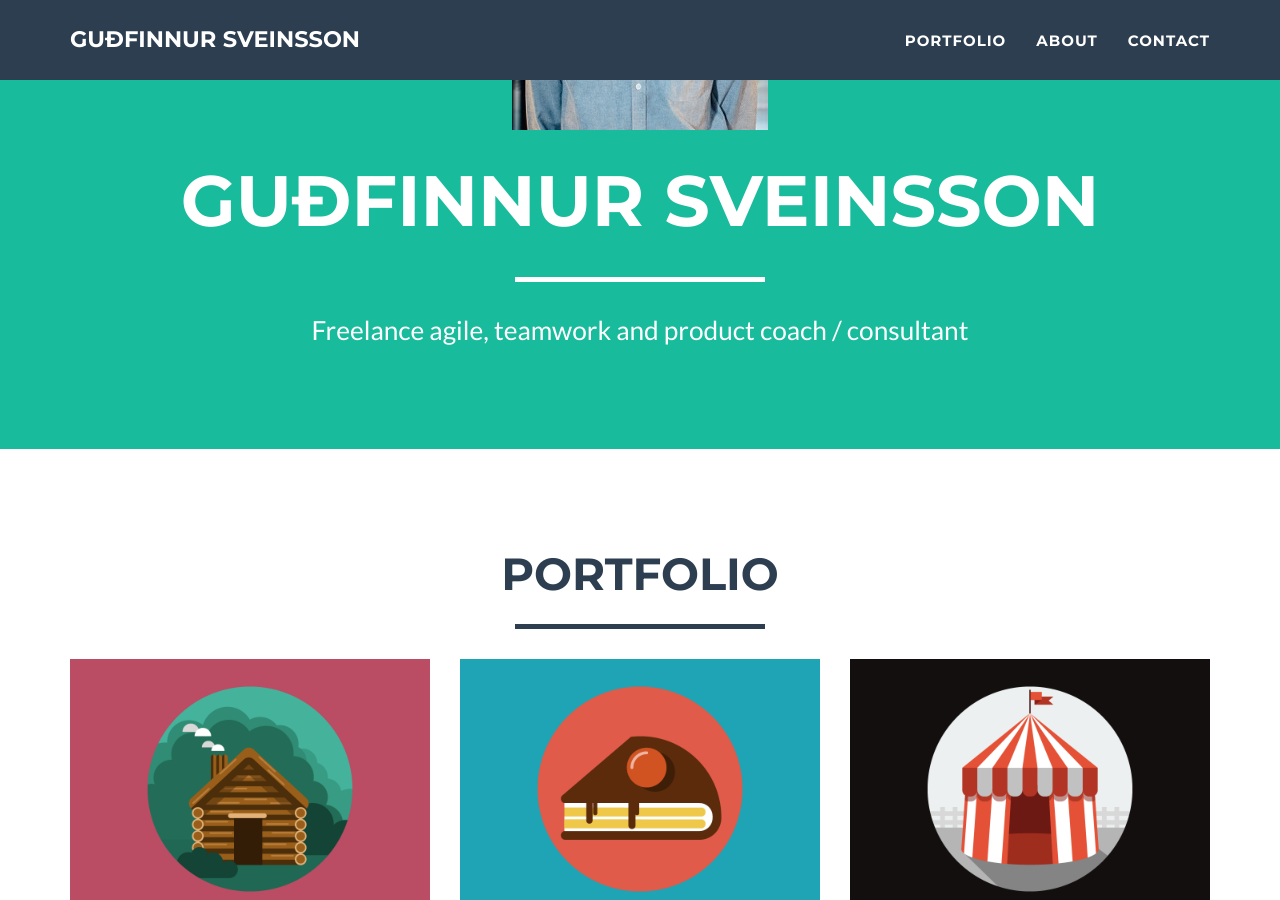
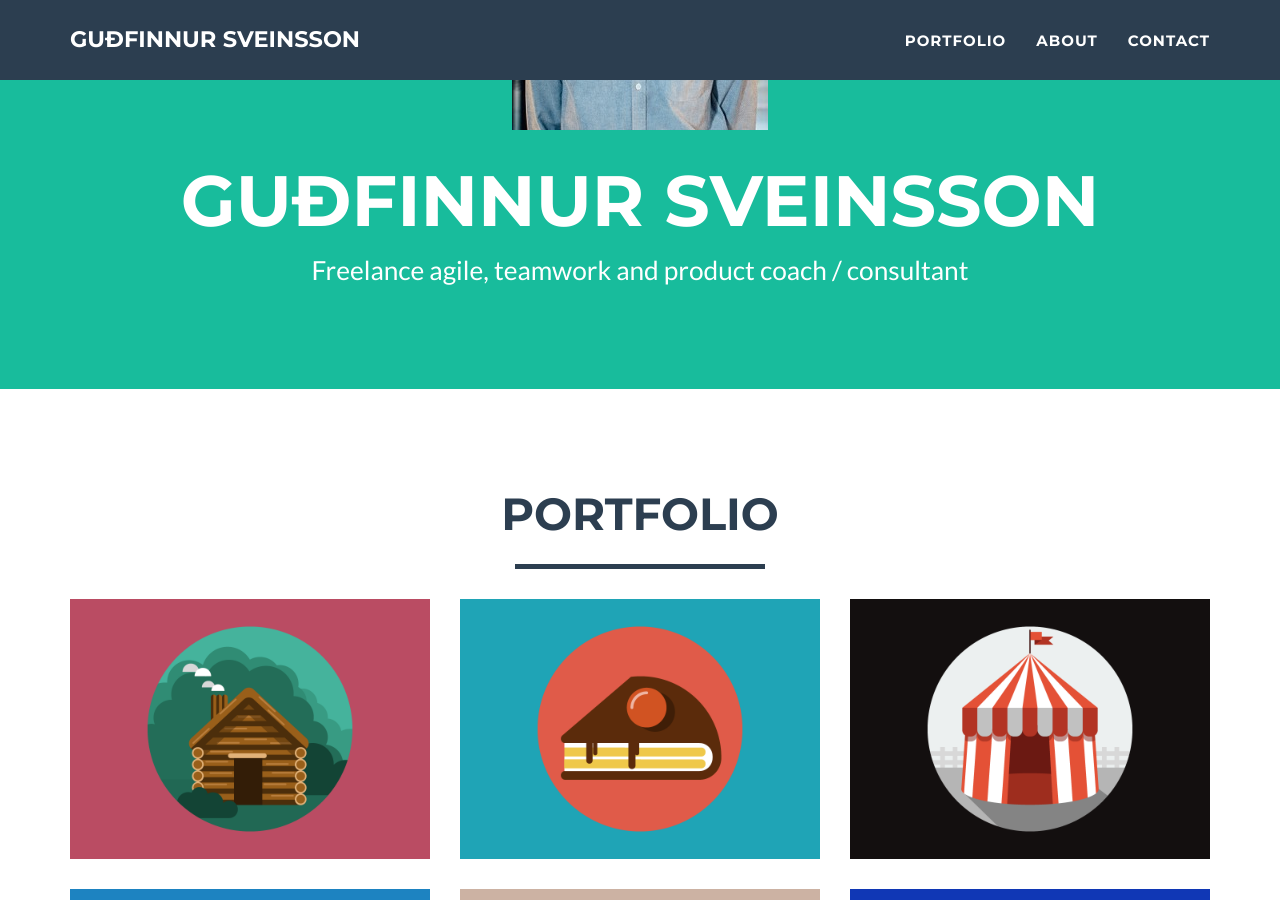
Before and after one commit to guffi/guffi, a Jekyll site: the page built from index.html, in a window 1280 px wide and 900 px high, scrolled down 429 px. Built offline with Jekyll 4.4.1, drawn with Linux system fonts in a browser that asks for light colours.

Commit message:
laga header

```diff
--- a/_includes/header.html
+++ b/_includes/header.html
@@ -6,7 +6,8 @@
                     <img class="img-responsive" src="img/portfolio/profile.png" alt="">
                     <div class="intro-text">
                         <span class="name">{{ site.title }}</span>
-                        <hr class="star-light">
+                        <!-- <hr class="star-light"> -->
+                        <span> </span>
                         <span class="skills">{{ site.skills }}</span>
                     </div>
                 </div>
```
